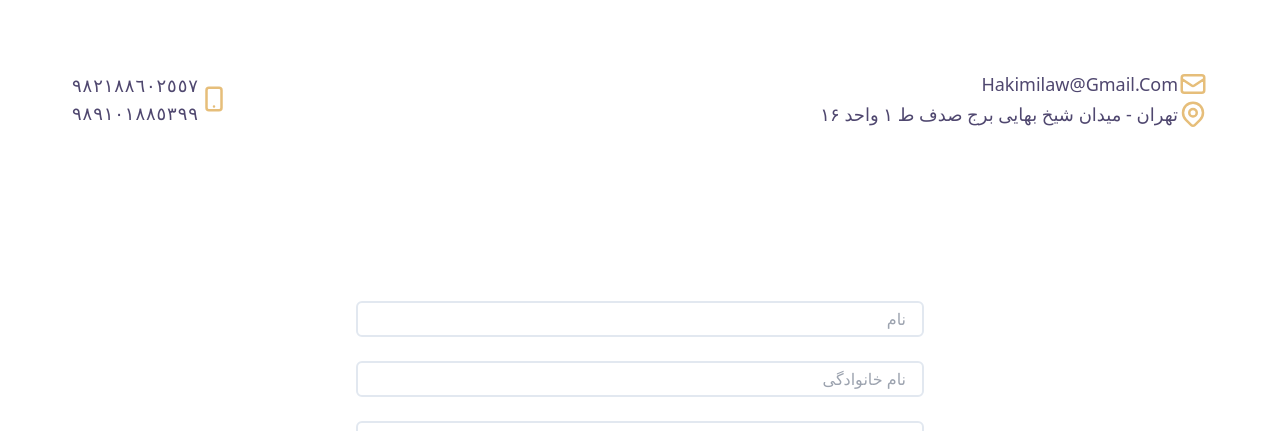
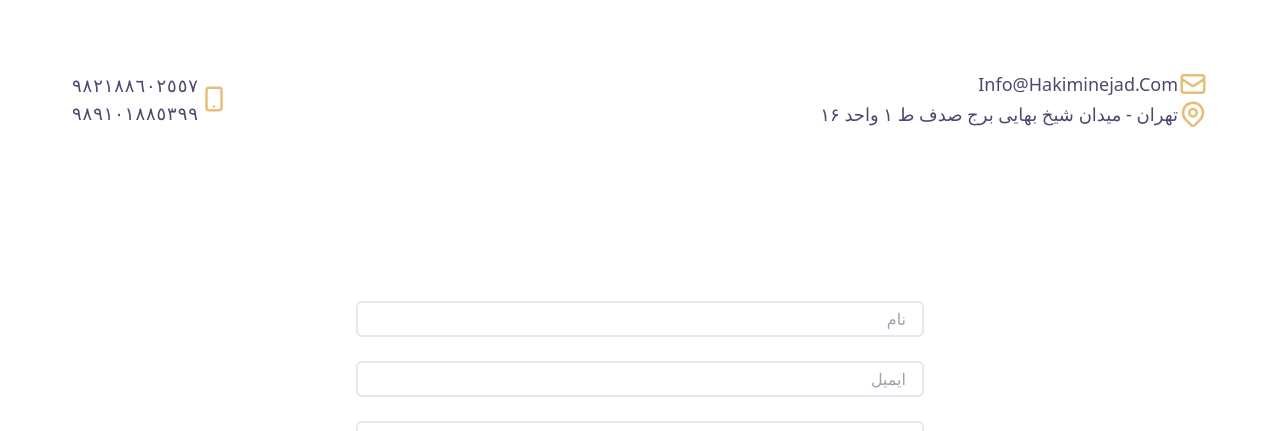
Before and after one commit to parham-mosadeq/hakimi-law, a Next.js app: page /contact-us in a window 1280 px wide. Shown: the part 510-941 px from the top of the page. Built offline with nearby package versions, Linux system fonts and the light colour scheme.

Commit message:
add form

```diff
--- a/src/components/modules/contact-us/ContactUsForm.js
+++ b/src/components/modules/contact-us/ContactUsForm.js
@@ -2,7 +2,8 @@ function ContactUsForm() {
   return (
     <form
       className='my-40 overflow-x-hidden flex flex-col items-center justify-center mx-auto xl:w-1/2'
-      action='#'
+      action='https://getform.io/f/d272413d-22d8-47f8-bc50-62e5459a2fd7'
+      method='POST'
     >
       <div className='my-3 w-full'>
         <label htmlFor='name'>
@@ -15,18 +16,18 @@ function ContactUsForm() {
           />
         </label>
       </div>
-      <div className='my-3 w-full  '>
-        <label htmlFor='family'>
+      <div className='my-3 w-full'>
+        <label htmlFor='email'>
           <input
             className='w-full border-2 border-slate-200 rounded-md px-4 py-1 focus:outline-none focus:border-main_logo_color transform duration-200'
             type='text'
-            name='family'
-            placeholder='نام خانوادگی'
+            name='email'
+            placeholder='ایمیل'
             required={true}
           />
         </label>
       </div>
-      <div className='my-3 w-full  '>
+      <div className='my-3 w-full'>
         <label htmlFor='message'>
           <input
             className='w-full border-2 border-slate-200 rounded-md px-4 py-1 focus:outline-none focus:border-main_logo_color transform duration-200'
--- a/src/components/modules/contact-us/ContactUsInfo.js
+++ b/src/components/modules/contact-us/ContactUsInfo.js
@@ -51,9 +51,9 @@ function ContactUsInfo() {
                 <HiOutlineMail className={svgClasses} />
                 <a
                   className='text-main_txt_color text-lg capitalize'
-                  href='mailto:/'
+                  href='mailto:info@hakiminejad.com'
                 >
-                  hakimilaw@gmail.com
+                  info@hakiminejad.com{' '}
                 </a>
               </p>
               <p className='flex items-center'>
```
